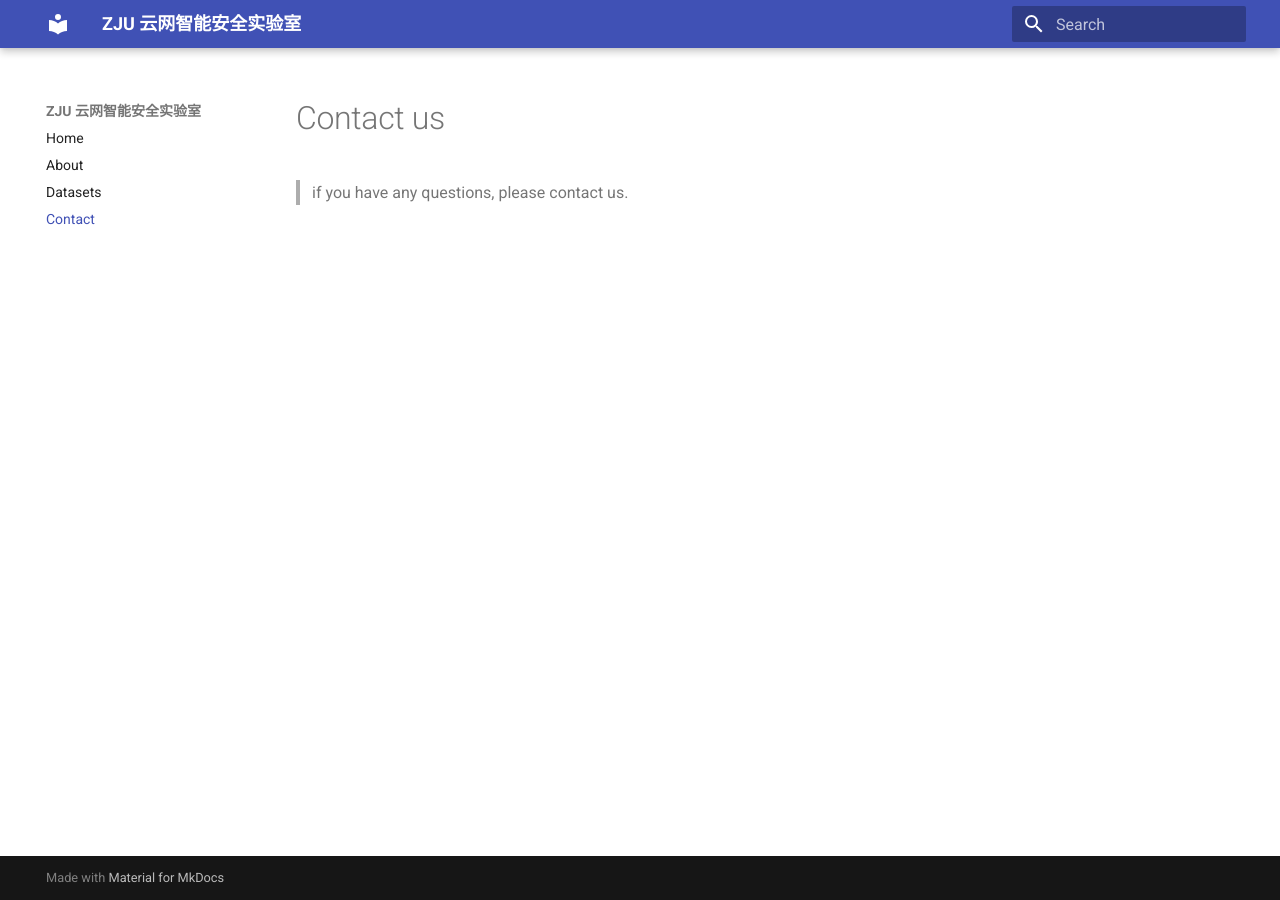
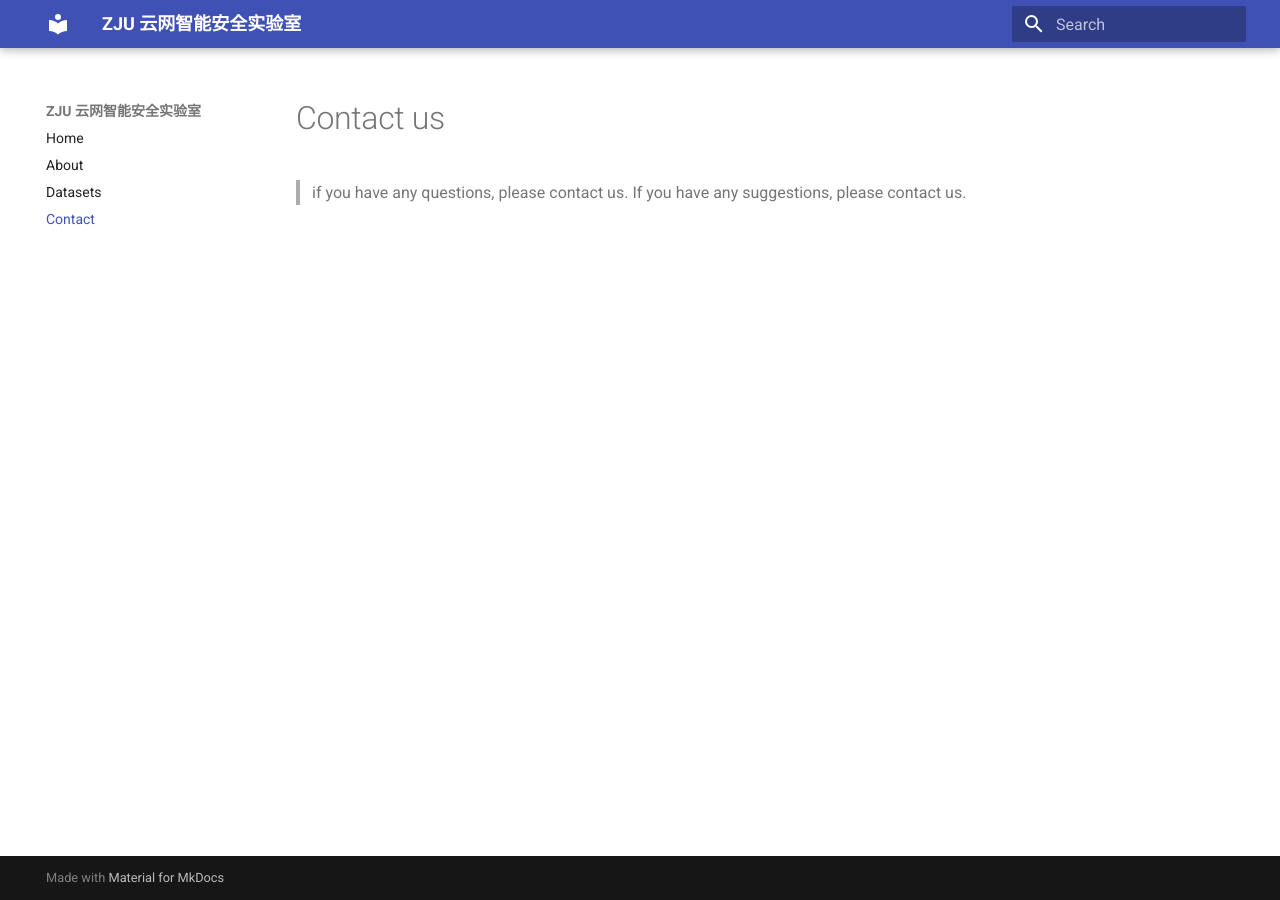
Before and after one commit to ICS-Datasets/website_datasets, an MkDocs documentation site: the page built from docs/contact.md, in a window 1280 px wide. Built offline with MkDocs 1.6.1 and Material for MkDocs 9.7.7, drawn with Linux system fonts in a browser that asks for light colours.

Commit message:
A new commit

```diff
--- a/docs/contact.md
+++ b/docs/contact.md
@@ -1,2 +1,3 @@
 # Contact us
 > if you have any questions, please contact us.
+> If you have any suggestions, please contact us.
```
